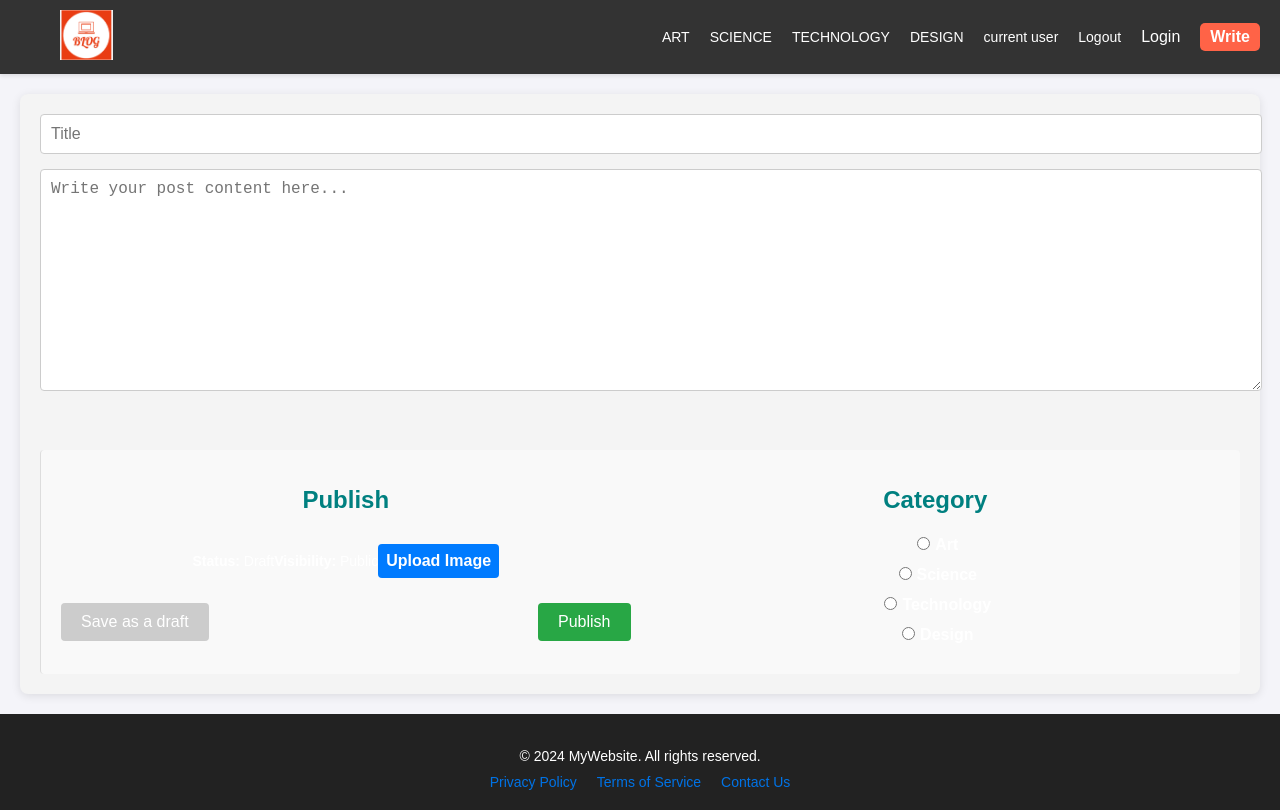
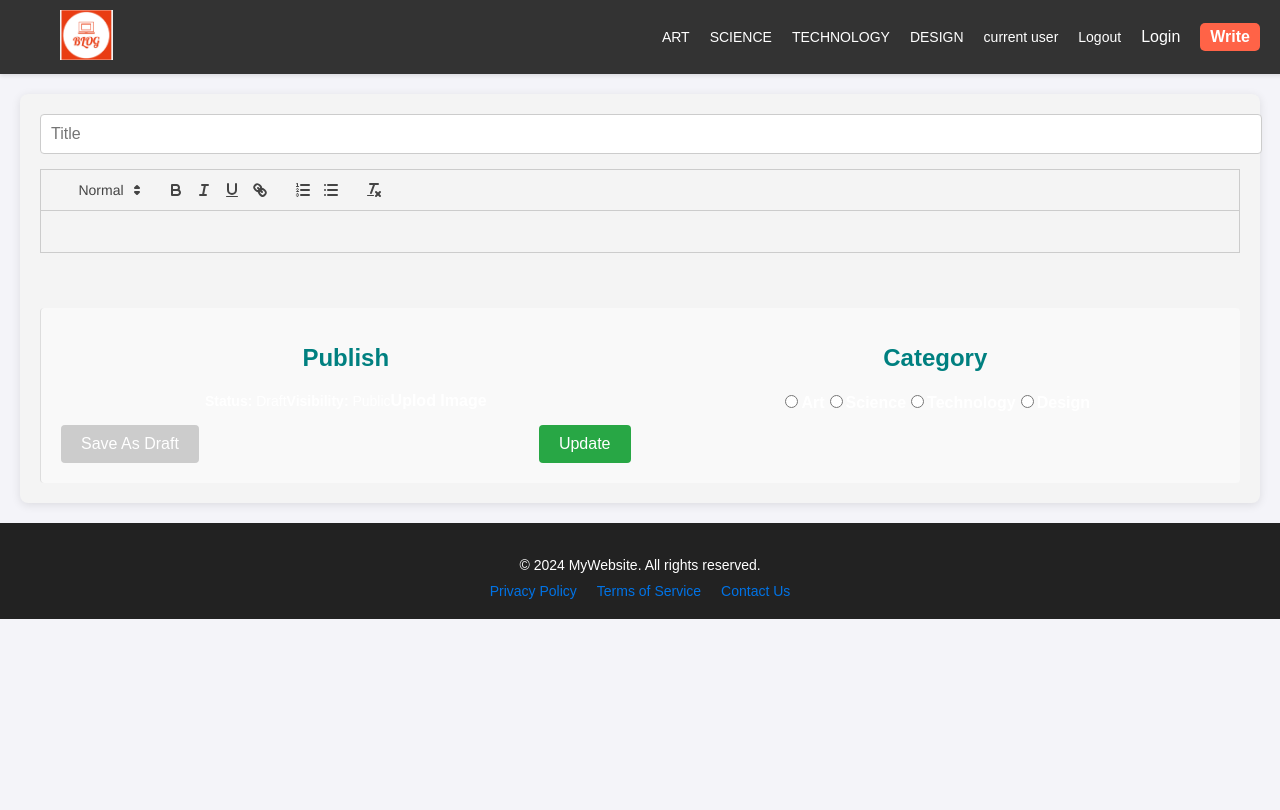
Before and after one commit to modibokeita/blog-platform, a React (Vite) app in the folder front-end/: page /write in a window 1280 px wide. Shown: the top 810 px of the page. Built offline with nearby package versions, Linux system fonts and the light colour scheme.

Commit message:
blog post component

```diff
--- a/front-end/package.json
+++ b/front-end/package.json
@@ -13,6 +13,7 @@
     "link-react": "^3.0.0",
     "react": "^18.3.1",
     "react-dom": "^18.3.1",
+    "react-quill": "^2.0.0",
     "react-router-dom": "^7.0.2"
   },
   "devDependencies": {
--- a/front-end/src/PostBlog/PostBlog.jsx
+++ b/front-end/src/PostBlog/PostBlog.jsx
@@ -1,63 +1,20 @@
-import { useState } from "react";
+import ReactQuill from "react-quill";
+import  { useState } from "react";
+import "react-quill/dist/quill.snow.css";
 import "./postBlog.css"
 function PostBlog() {
-  const [title, setTitle] = useState("");
-  const [content, setContent] = useState("");
-  const [selectedCategory, setSelectedCategory] = useState("");
-  const [image, setImage] = useState(null);
-  const [status, setStatus] = useState("Draft");
-
-  // Handle changes in the title input
-  const handleTitleChange = (e) => {
-    setTitle(e.target.value);
-  };
-
-  // Handle changes in the content textarea
-  const handleContentChange = (e) => {
-    setContent(e.target.value);
-  };
-
-  // Handle file input change
-  const handleFileChange = (e) => {
-    const file = e.target.files[0];
-    if (file) {
-      setImage(file);
-    }
-  };
-
-  // Handle category selection
-  const handleCategoryChange = (e) => {
-    setSelectedCategory(e.target.value);
-  };
-
-  // Handle save draft action
-  const handleSaveDraft = () => {
-    setStatus("Draft");
-    console.log("Draft saved:", { title, content, selectedCategory, image });
-    // You can add logic to save the draft to local storage or a database here
-  };
-
-  // Handle publish action
-  const handlePublish = () => {
-    setStatus("Published");
-    console.log("Post published:", { title, content, selectedCategory, image });
-    // Add logic to save the post as published to a database or backend service
-  };
-
+  const [value, setValue] = useState("");
+  console.log(value)
   return (
     <div className="add">
       <div className="content">
-        <input
-          type="text"
-          placeholder="Title"
-          value={title}
-          onChange={handleTitleChange}
-        />
+        <input type="text" name="" id="" placeholder="Title"/>
         <div className="editorContainer">
-          <textarea
-            placeholder="Write your post content here..."
-            value={content}
-            onChange={handleContentChange}
+        <ReactQuill
+            className="editor"
+            theme="snow"
+            value={value}
+            onChange={setValue}
           />
         </div>
       </div>
@@ -65,73 +22,31 @@ function PostBlog() {
         <div className="item">
           <h1>Publish</h1>
           <span>
-            <b>Status: </b> {status}
+            <b>Status:</b> Draft
           </span>
           <span>
-            <b>Visibility: </b> Public
+            <b>Visibility:</b> Public
           </span>
-          <input
-            style={{ display: "none" }}
-            type="file"
-            id="file"
-            onChange={handleFileChange}
-          />
-          <label className="file" htmlFor="file">
-            {image ? image.name : "Upload Image"}
-          </label>
+          <input type="file" name="" id="file" />
+          <label htmlFor="file">Uplod Image</label>
           <div className="buttons">
-            <button onClick={handleSaveDraft}>Save as a draft</button>
-            <button onClick={handlePublish}>Publish</button>
+            <button>Save As Draft</button>
+            <button>Update</button>
           </div>
         </div>
         <div className="item">
           <h1>Category</h1>
-          <div className="cat">
-            <input
-              type="radio"
-              name="cat"
-              value="art"
-              id="art"
-              onChange={handleCategoryChange}
-              checked={selectedCategory === "art"}
-            />
-            <label htmlFor="art">Art</label>
-          </div>
-          <div className="cat">
-            <input
-              type="radio"
-              name="cat"
-              value="science"
-              id="science"
-              onChange={handleCategoryChange}
-              checked={selectedCategory === "science"}
-            />
-            <label htmlFor="science">Science</label>
-          </div>
-          <div className="cat">
-            <input
-              type="radio"
-              name="cat"
-              value="technology"
-              id="technology"
-              onChange={handleCategoryChange}
-              checked={selectedCategory === "technology"}
-            />
-            <label htmlFor="technology">Technology</label>
-          </div>
-          <div className="cat">
-            <input
-              type="radio"
-              name="cat"
-              value="design"
-              id="design"
-              onChange={handleCategoryChange}
-              checked={selectedCategory === "design"}
-            />
-            <label htmlFor="design">Design</label>
-          </div>
+          <input type="radio" name="cat" id="art" value="art" />
+          <label htmlFor="art">Art</label>
+          <input type="radio" name="cat" id="science" value="science" />
+          <label htmlFor="science">Science</label>
+          <input type="radio" name="cat" id="technology" value="technology" />
+          <label htmlFor="technology">Technology</label>
+          <input type="radio" name="cat" id="design" value="design" />
+          <label htmlFor="design">Design</label>
         </div>
       </div>
+
     </div>
   );
 }
--- a/front-end/src/PostBlog/postBlog.css
+++ b/front-end/src/PostBlog/postBlog.css
@@ -109,9 +109,9 @@
     transition: background-color 0.3s ease;
   }
 
-  .file:hover {
+  /* .file:hover {
     background-color: #0056b3;
-  }
+  } */
 
   label.file {
     display: inline-block;
```
Also changed, not shown: front-end/src/PostBlog/style.scss (added, +14 -0 lines), 1 other file (tests, documents, lock files or other folders).
